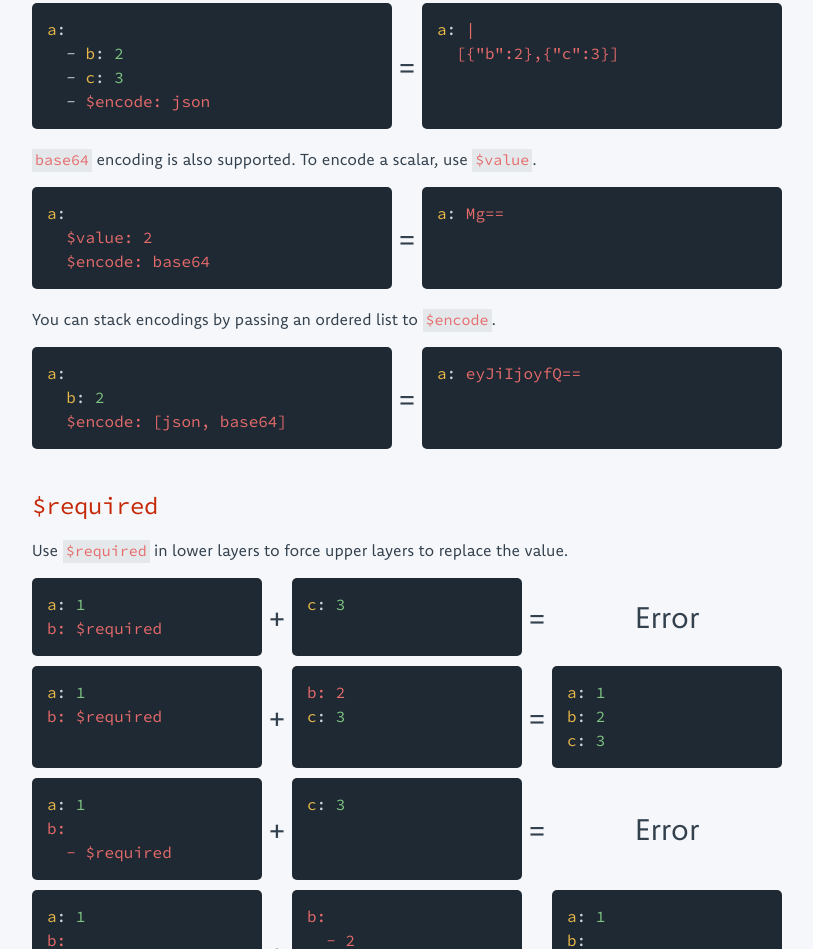
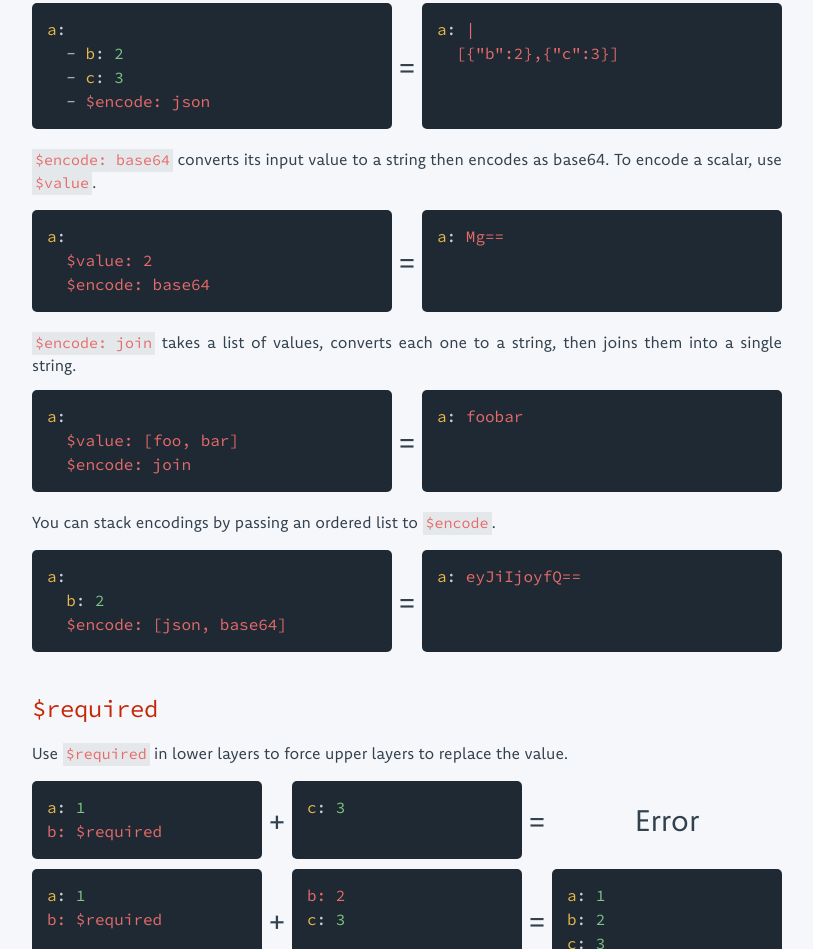
Before and after one commit to gopatchy/bkl, a plain HTML site: page docs/index.html in a window 1280 px wide. Shown: the part 6721-7670 px from the top of the page, without its empty margins (233-1046 px from the left). Drawn offline with Linux system fonts and the light colour scheme.

Commit message:
Update docs for $encode: join

```diff
--- a/docs/index.html
+++ b/docs/index.html
@@ -880,7 +880,7 @@ EOF</code>
 <vSpace></vSpace>
 <vSpace></vSpace>
 
-<p><ifocus>base64</ifocus> encoding is also supported. To encode a scalar, use <ifocus>$value</ifocus>.</p>
+<p><ifocus>$encode: base64</ifocus> converts its input value to a string then encodes as base64. To encode a scalar, use <ifocus>$value</ifocus>.</p>
 
 <split3a>
 
@@ -891,6 +891,23 @@ EOF</code>
 <op>=</op>
 
 <code><key>a</key>: <focus><string>Mg==</string></focus></code>
+
+</split3a>
+
+<vSpace></vSpace>
+<vSpace></vSpace>
+
+<p><ifocus>$encode: join</ifocus> takes a list of values, converts each one to a string, then joins them into a single string.</p>
+
+<split3a>
+
+<code><key>a</key>:
+  <focus><key>$value</key>: [<string>foo</string>, <string>bar</string>]
+  <key>$encode</key>: <string>join</string></focus></code>
+
+<op>=</op>
+
+<code><key>a</key>: <focus><string>foobar</string></focus></code>
 
 </split3a>
 
```
